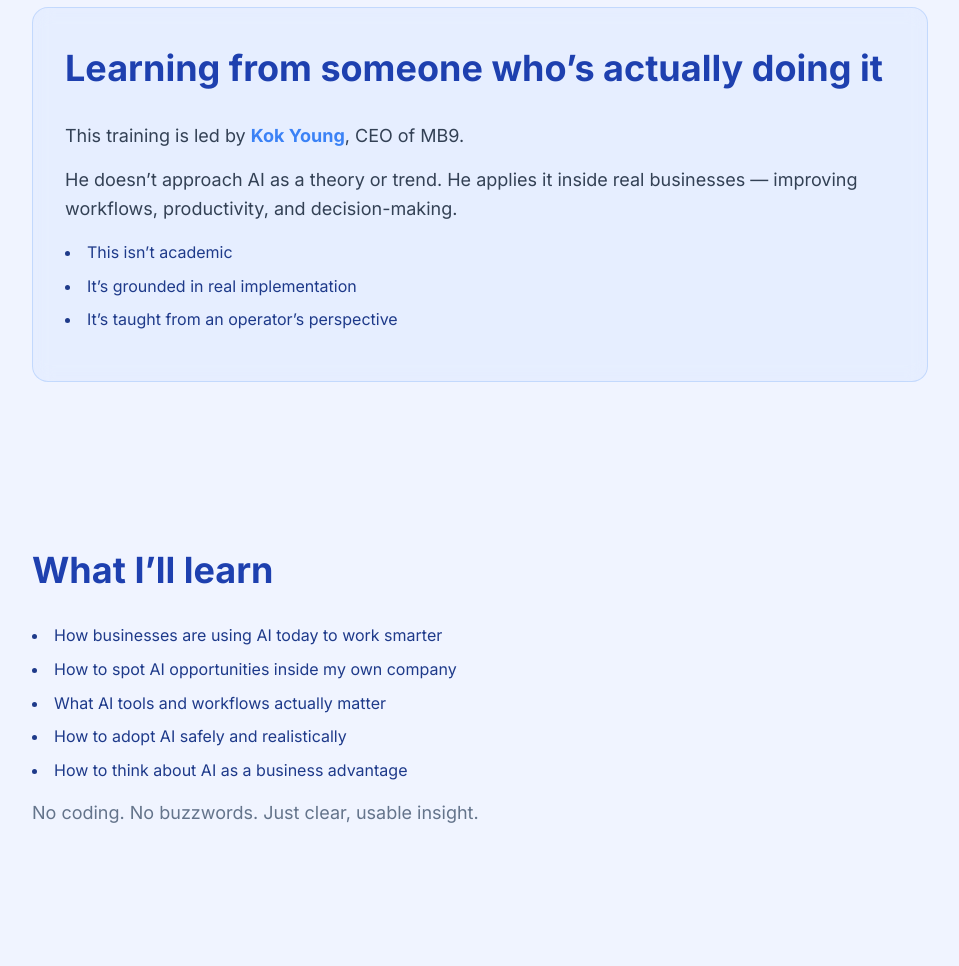
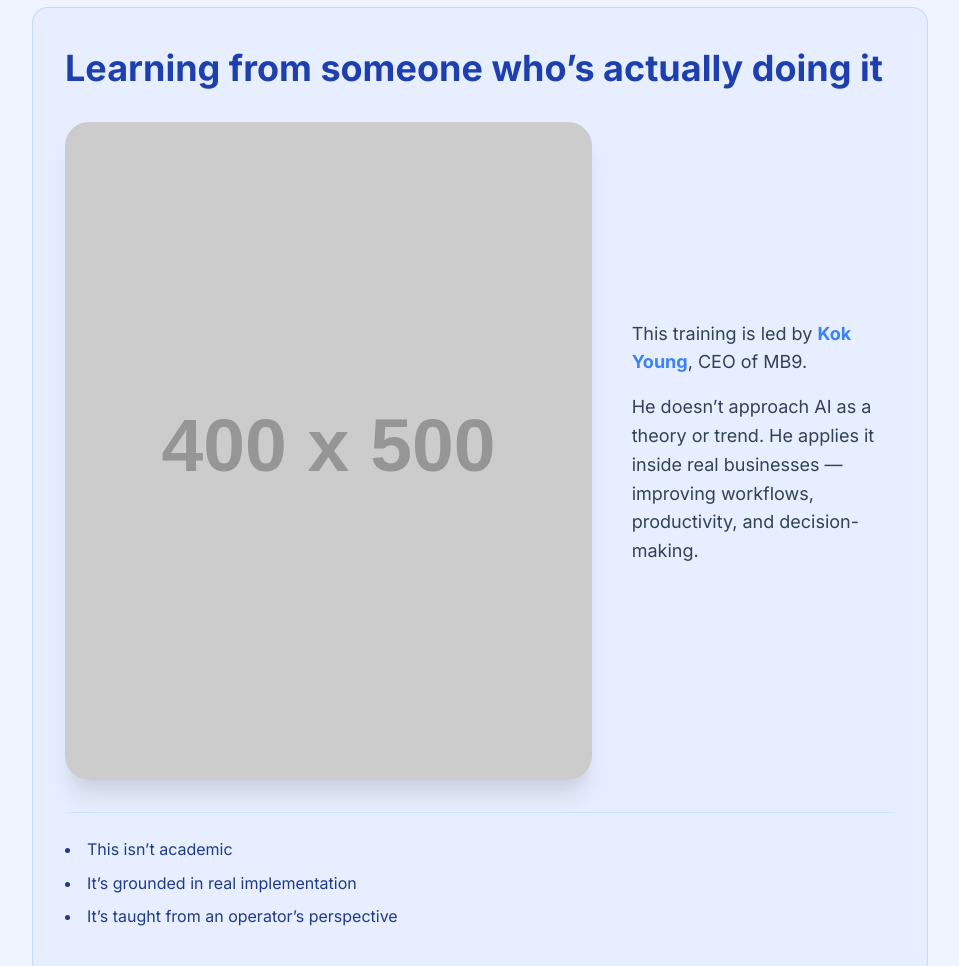
Before and after one commit to WorkInternship/AiTrainingSite, a website: page public/index.html in a window 1280 px wide. Shown: the part 1820-2786 px from the top of the page, without its empty margins (160-1119 px from the left). Drawn offline with Linux system fonts and the light colour scheme; placeholder pictures from the web are drawn by us.

Commit message:
trainer section styling

```diff
--- a/public/css/style.css
+++ b/public/css/style.css
@@ -291,6 +291,54 @@ ul li {
   margin-bottom: 1rem;
 }
 
+/* ===== Trainer Section Specifics ===== */
+.trainer-row {
+  display: flex;
+  flex-direction: column; /* Stacked for mobile */
+  gap: 2.5rem;
+  margin-bottom: 2rem;
+  align-items: center;
+}
+
+.trainer-img {
+  width: 100%; /* Full width on mobile */
+}
+
+.trainer-img img {
+  width: 100%;
+  height: auto;
+  border-radius: 1.5rem; /* Slightly more rounded for the larger size */
+  box-shadow: 0 20px 25px -5px rgba(0, 0, 0, 0.1), 0 10px 10px -5px rgba(0, 0, 0, 0.04);
+  display: block;
+  object-fit: cover;
+}
+
+.trainer-bio {
+  width: 100%;
+}
+
+/* Desktop Layout: 2/3 Image, 1/3 Text */
+@media (min-width: 768px) {
+  .trainer-row {
+    flex-direction: row; /* Side-by-side */
+    align-items: center; /* Vertically centers text against the large image */
+  }
+
+  .trainer-img {
+    flex: 2; /* Takes up 2 parts of the space (approx 66%) */
+  }
+
+  .trainer-bio {
+    flex: 1; /* Takes up 1 part of the space (approx 33%) */
+  }
+}
+
+.trainer-list {
+  border-top: 1px solid rgba(147, 197, 253, 0.3);
+  padding-top: 1.5rem;
+  margin-top: 1rem;
+}
+
 /* ===== Footer ===== */
 footer {
   border-top: 1px solid #93c5fd;
--- a/public/index.html
+++ b/public/index.html
@@ -103,15 +103,22 @@
   <div class="container glass">
     <h2>Learning from someone who’s actually doing it</h2>
 
-    <p>This training is led by <strong class="text-accent">Kok Young</strong>, CEO of MB9.</p>
+    <div class="trainer-row">
+      <div class="trainer-img">
+        <img src="https://placehold.co/400x500/e0f2fe/1e3a8a?text=Kok+Young" alt="Kok Young - CEO of MB9">
+      </div>
 
-    <p>
-      He doesn’t approach AI as a theory or trend.
-      He applies it inside real businesses — improving workflows,
-      productivity, and decision-making.
-    </p>
+      <div class="trainer-bio">
+        <p>This training is led by <strong class="text-accent">Kok Young</strong>, CEO of MB9.</p>
+        <p>
+          He doesn’t approach AI as a theory or trend.
+          He applies it inside real businesses — improving workflows,
+          productivity, and decision-making.
+        </p>
+      </div>
+    </div>
 
-    <ul>
+    <ul class="trainer-list">
       <li>This isn’t academic</li>
       <li>It’s grounded in real implementation</li>
       <li>It’s taught from an operator’s perspective</li>
```
